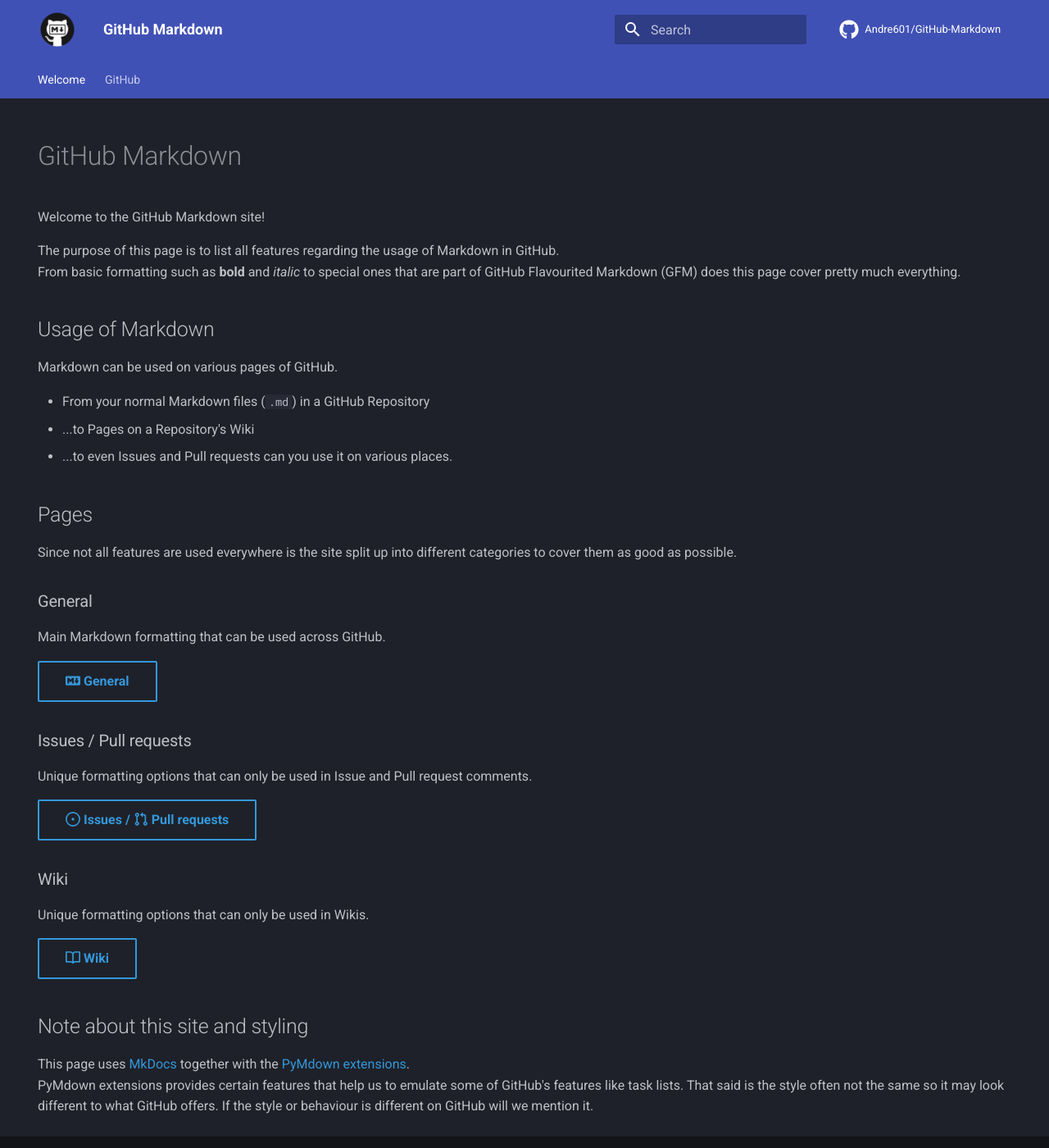
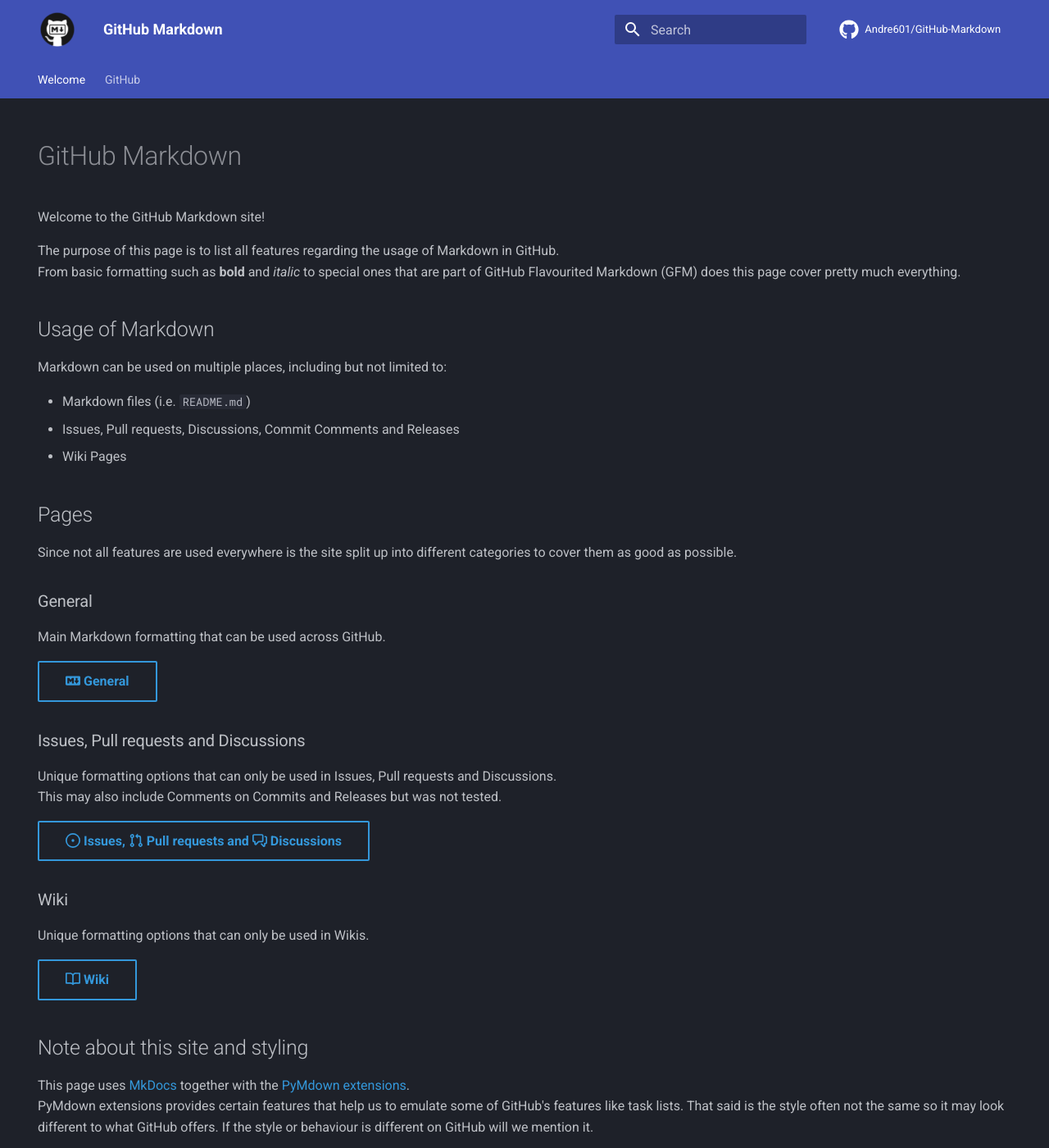
Before and after one commit to Andre601/GitHub-Markdown, an MkDocs documentation site: the page built from docs/index.md, in a window 1280 px wide and 1400 px high. Shown: the whole window at 82% size. Built offline with MkDocs 1.6.1 and Material for MkDocs 9.7.7, drawn with Linux system fonts in a browser that asks for light colours; comment, search, counter and statistics services are not loaded.

Commit message:
Update main page

```diff
--- a/docs/index.md
+++ b/docs/index.md
@@ -16,11 +16,11 @@
 From basic formatting such as **bold** and *italic* to special ones that are part of GitHub Flavourited Markdown (GFM) does this page cover pretty much everything.
 
 ## Usage of Markdown
-Markdown can be used on various pages of GitHub.
+Markdown can be used on multiple places, including but not limited to:
 
-- From your normal Markdown files (`.md`) in a GitHub Repository
-- ...to Pages on a Repository's Wiki
-- ...to even Issues and Pull requests can you use it on various places.
+- Markdown files (i.e. `README.md`)
+- Issues, Pull requests, Discussions, Commit Comments and Releases
+- Wiki Pages
 
 ## Pages
 Since not all features are used everywhere is the site split up into different categories to cover them as good as possible.
@@ -30,10 +30,11 @@
 
 [:octicons-markdown-16: General](general){: .md-button }
 
-### Issues / Pull requests
-Unique formatting options that can only be used in Issue and Pull request comments.
+### Issues, Pull requests and Discussions
+Unique formatting options that can only be used in Issues, Pull requests and Discussions.
+This may also include Comments on Commits and Releases but was not tested.
 
-[:octicons-issue-opened-16: Issues / :octicons-git-pull-request-16: Pull requests](issues-pull-requests){: .md-button }
+[:octicons-issue-opened-16: Issues, :octicons-git-pull-request-16: Pull requests and :octicons-comment-discussion-16: Discussions](issues-pull-requests){: .md-button }
 
 ### Wiki
 Unique formatting options that can only be used in Wikis.
```
